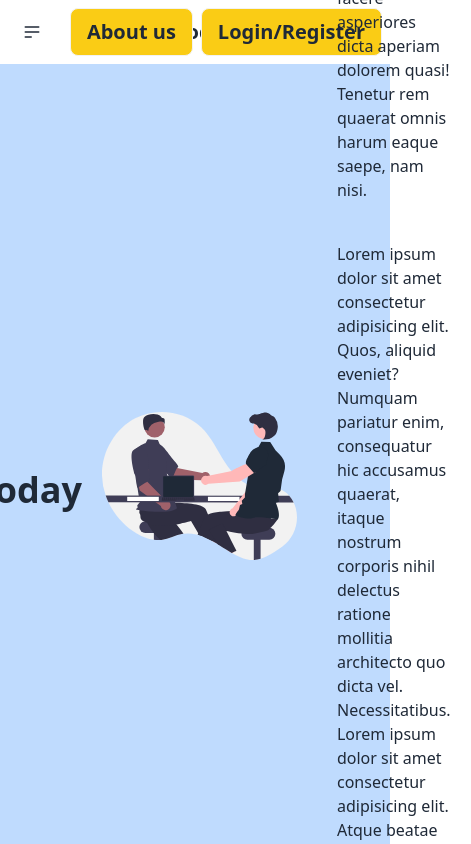
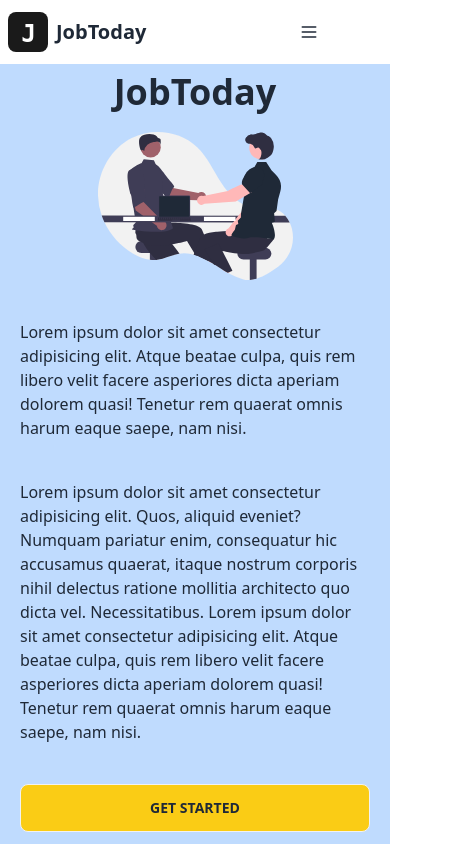
Before and after one commit to varunteja007006/JobToday-ReactJS, a React (Vite) app: page / in a window 390 px wide. Shown: the top 844 px of the page, 471 px wide, since content can reach past the window. Built offline with nearby package versions, Linux system fonts and the light colour scheme.

Commit message:
Practise

```diff
--- a/package.json
+++ b/package.json
@@ -16,6 +16,7 @@
     "match-sorter": "^6.3.1",
     "react": "^18.2.0",
     "react-dom": "^18.2.0",
+    "react-icons": "^4.10.1",
     "react-redux": "^8.1.2",
     "react-router-dom": "^6.15.0",
     "sort-by": "^1.2.0"
--- a/src/components/navbar/Navbar.jsx
+++ b/src/components/navbar/Navbar.jsx
@@ -1,45 +1,17 @@
 import { navlinks } from "./navlinks";
 import logo from "../../assets/images/logo.svg";
 import { Link } from "react-router-dom";
+import { useDispatch, useSelector } from "react-redux";
+import { logoutUser } from "../../features/user/userSlice";
+
 function Navbar() {
+  const { user } = useSelector((store) => store.user);
+  const dispatch = useDispatch();
+
   return (
     <>
       <div className="navbar bg-base-100">
-        <div className="navbar-start lg:hidden">
-          <div className="dropdown">
-            <label tabIndex={0} className="btn btn-ghost btn-circle">
-              <svg
-                xmlns="http://www.w3.org/2000/svg"
-                className="h-5 w-5"
-                fill="none"
-                viewBox="0 0 24 24"
-                stroke="currentColor"
-              >
-                <path
-                  strokeLinecap="round"
-                  strokeLinejoin="round"
-                  strokeWidth="2"
-                  d="M4 6h16M4 12h16M4 18h7"
-                />
-              </svg>
-            </label>
-            <ul
-              tabIndex={0}
-              className="menu menu-sm dropdown-content mt-3 z-[1] p-2 shadow bg-base-100 rounded-box w-52"
-            >
-              <li>
-                <a>Homepage</a>
-              </li>
-              <li>
-                <a>Portfolio</a>
-              </li>
-              <li>
-                <a>About</a>
-              </li>
-            </ul>
-          </div>
-        </div>
-        <div className="flex-1">
+        <div className="lg:flex-1 navbar-center">
           <img
             src={logo}
             alt="logo"
@@ -49,11 +21,11 @@
             JobToday
           </Link>
         </div>
-        <div className="navbar-end">
+        <div className="navbar-end lg:flex md:flex hidden">
           {navlinks.map((item) => {
             return (
               <Link
-                className="btn bg-yellow-400 ms-2 normal-case text-xl hover:bg-yellow-300"
+                className="btn bg-yellow-400 ms-2 normal-case text-lg hover:bg-yellow-300"
                 key={item.page_name}
                 to={item.page_url}
               >
@@ -61,6 +33,59 @@
               </Link>
             );
           })}
+          {user && (
+            <div className="dropdown  dropdown-bottom dropdown-end">
+              <label
+                tabIndex={0}
+                className="btn m-1 bg-yellow-400 ms-2 normal-case text-lg hover:bg-yellow-300 w-52"
+              >
+                Anonymous User
+              </label>
+              <ul
+                tabIndex={0}
+                className="dropdown-content z-[1] menu bg-transparent rounded-box w-52 "
+              >
+                <li>
+                  <Link
+                    className="btn bg-yellow-400 ms-2 normal-case text-xl hover:bg-yellow-300"
+                    key={"logout"}
+                    to={"/logout"}
+                    onClick={()=>dispatch(logoutUser)}
+                  >
+                    {"logout"}
+                  </Link>
+                </li>
+              </ul>
+            </div>
+          )}
+        </div>
+        {/* Small screen navbar */}
+        <div className="navbar-end lg:hidden">
+          <div className="dropdown dropdown-end">
+            <button className="btn btn-square btn-ghost">
+              <svg
+                xmlns="http://www.w3.org/2000/svg"
+                fill="none"
+                viewBox="0 0 24 24"
+                className="inline-block w-5 h-5 stroke-current"
+              >
+                <path
+                  strokeLinecap="round"
+                  strokeLinejoin="round"
+                  strokeWidth="2"
+                  d="M4 6h16M4 12h16M4 18h16"
+                ></path>
+              </svg>
+            </button>
+            <ul
+              tabIndex={0}
+              className="menu menu-sm dropdown-content mt-3 z-[1] p-2 w-52 rounded-lg bg-base-100"
+            >
+              <li className="">
+                <Link to="/" >Homepage</Link>
+              </li>
+            </ul>
+          </div>
         </div>
       </div>
     </>
--- a/src/components/navbar/navlinks.jsx
+++ b/src/components/navbar/navlinks.jsx
@@ -1,4 +1,5 @@
 export const navlinks = [
   { page_url: "/error", page_name: "About us" },
   { page_url: "/register", page_name: "Login/Register" },
+  { page_url: "/logout", page_name: "Logout" },
 ];
--- a/src/components/navbar/sidenav/SideNavbar.jsx
+++ b/src/components/navbar/sidenav/SideNavbar.jsx
@@ -3,7 +3,7 @@
 
 function SideNavbar() {
   return (
-    <div className="flex flex-col max-w-fit">
+    <div className="flex flex-col max-w-fit sm:flex-row ">
       <ul className="menu bg-white">
         {sidenavlinks &&
           sidenavlinks.map((item) => {
--- a/src/features/user/userSlice.jsx
+++ b/src/features/user/userSlice.jsx
@@ -3,6 +3,7 @@
 import {
   addUserToLocalStorage,
   getUserFromLocalStorage,
+  removeUserFromLocalStorage,
 } from "../../utils/localStorage";
 
 const initialState = {
@@ -37,7 +38,12 @@
 const userSlice = createSlice({
   name: "user",
   initialState,
-  extraReducers: (builder) => {
+  reducers: {
+    logoutUser: (state) => {
+      (state.user = null), removeUserFromLocalStorage();
+    },
+  },
+  extraReducers:  (builder) => {
     builder
       .addCase(registerUser.pending, (state) => {
         state.isLoading = true;
@@ -60,4 +66,5 @@
   },
 });
 
+export const { logoutUser } = userSlice.actions;
 export default userSlice.reducer;
--- a/src/pages/Homepage.jsx
+++ b/src/pages/Homepage.jsx
@@ -3,7 +3,7 @@
 
 function Homepage() {
   return (
-      <div className="flex flex-row gap-5 w-full h-screen items-center align-middle justify-center dark:text-white lg:md:container">
+      <div className="flex lg:flex-row flex-col gap-5 w-full lg:h-screen h-fit items-center align-middle justify-center dark:text-white lg:md:container">
         <h1 className="text-4xl font-bold mt-2 ">JobToday</h1>
         <img src={banner} alt="banner" className="w-1/2 h-1/2"></img>
         <div className="flex flex-col">
@@ -24,7 +24,7 @@
           </p>
           <Link
             to="/register"
-            className="btn bg-yellow-400 hover:bg-yellow-500 hover:shadow-md"
+            className="btn bg-yellow-400 hover:bg-yellow-500 hover:shadow-md m-5 lg:m-0"
           >
             Get started
           </Link>
--- a/src/pages/Registerpage.jsx
+++ b/src/pages/Registerpage.jsx
@@ -53,16 +53,18 @@
   };
 
   useEffect(() => {
-    navigate("/");
+    navigate("/register");
   }, [user, navigate]);
 
   return (
-    <div className="flex flex-row gap-5 w-full h-screen dark:text-white lg:md:container items-center justify-evenly">
-      <img src={signinImage} alt="sign in image" className="w-1/2" />
-      <span className="border border-gray-800 p-1 bg-gray-800">
+    <div className="flex flex-col lg:flex-row md:flex-row gap-5 w-full h-screen dark:text-white lg:md:container items-center justify-evenly">
+      <div className="hidden lg:contents">
+        <img src={signinImage} alt="sign in image" className="w-1/2" />
+      </div>
+      <span className="border border-gray-800 p-1 bg-gray-800 w-50 lg:w-fit">
         <form
           onSubmit={handleSubmit}
-          className="flex flex-col gap-3 border p-5 border-gray-800 bg-slate-200"
+          className="flex flex-col gap-3 border p-2 md:p-5 lg:p-5  border-gray-800 bg-slate-200"
         >
           <h4 className="text-lg font-semibold">
             {!login ? "Register" : "Login"}
--- a/src/utils/localStorage.jsx
+++ b/src/utils/localStorage.jsx
@@ -2,7 +2,7 @@
   localStorage.setItem("user", JSON.stringify(user));
 };
 
-export const removeUserToLocalStorage = () => {
+export const removeUserFromLocalStorage = () => {
   localStorage.removeItem("user");
 };
 
```
Also changed, not shown: 1 other file (tests, documents, lock files or other folders).
